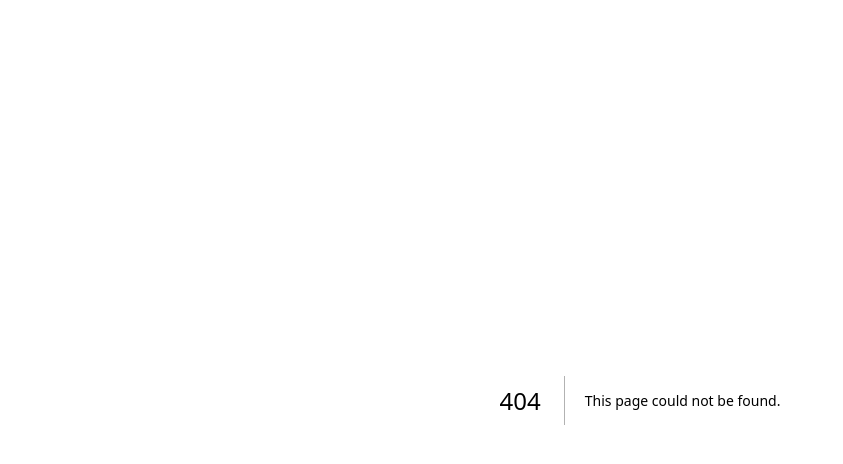
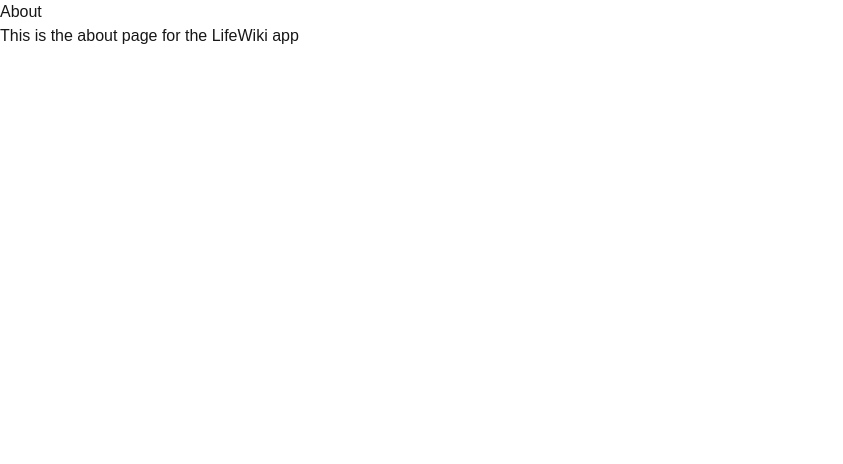
Before and after one commit to nicholasb4711/LifeWiki, a Next.js app: page /about in a window 1280 px wide. Before the commit this address had no page. Shown: the top 464 px of the page, without its empty margins (0-843 px from the left). Built offline with nearby package versions, Linux system fonts and the light colour scheme.

Commit message:
more next practice

```diff
--- /dev/null
+++ b/src/app/about/page.tsx
@@ -0,0 +1,12 @@
+import React from "react"
+
+const AboutPage = () => {
+  return (
+    <div>
+      <h1>About</h1>
+      <p>This is the about page for the LifeWiki app</p>
+    </div>
+  )
+}
+
+export default AboutPage
--- /dev/null
+++ b/src/app/components/hello.tsx
@@ -0,0 +1,10 @@
+"use client"
+
+export default function Hello() {
+    console.log("I am a client component")
+  return (
+    <div>
+        <h1>Hello</h1>
+    </div>
+    )
+}
--- a/src/app/dashboard/layout.tsx
+++ /dev/null
@@ -1,12 +0,0 @@
-export default function DashboardLayout({
-    children, // will be a page or nested layout
-  }: {
-    children: React.ReactNode
-  }) {
-    return (
-      <section>
-        <nav>Dashboard layout</nav>
-        {children}
-      </section>
-    )
-  }
--- a/src/app/dashboard/page.tsx
+++ /dev/null
@@ -1,9 +0,0 @@
-export default function dashboard() {
-    return (
-        <div>
-            <h1>Dashboard Page</h1>
-            {/* Link to home page */}
-            <a href="/">Home</a>
-        </div>
-    )
-}
--- a/src/app/layout.tsx
+++ b/src/app/layout.tsx
@@ -2,19 +2,19 @@
 import localFont from "next/font/local";
 import "./globals.css";
 
-const geistSans = localFont({
-  src: "./fonts/GeistVF.woff",
-  variable: "--font-geist-sans",
-  weight: "100 900",
-});
-const geistMono = localFont({
-  src: "./fonts/GeistMonoVF.woff",
-  variable: "--font-geist-mono",
-  weight: "100 900",
-});
+// const geistSans = localFont({
+//   src: "./fonts/GeistVF.woff",
+//   variable: "--font-geist-sans",
+//   weight: "100 900",
+// });
+// const geistMono = localFont({
+//   src: "./fonts/GeistMonoVF.woff",
+//   variable: "--font-geist-mono",
+//   weight: "100 900",
+// });
 
 export const metadata: Metadata = {
-  title: "Create Next App",
+  title: "Life Wiki",
   description: "Generated by create next app",
 };
 
@@ -26,7 +26,7 @@
   return (
     <html lang="en">
       <body
-        className={`${geistSans.variable} ${geistMono.variable} antialiased`}
+        // className={`${geistSans.variable} ${geistMono.variable} antialiased`}
       >
         {children}
       </body>
--- a/src/app/page.tsx
+++ b/src/app/page.tsx
@@ -1,11 +1,11 @@
-import Image from "next/image";
+import Hello from "../app/components/hello";
 
 export default function Home() {
   return (
     <div>
       <h1>Home Page1</h1>
       {/* Link to dashboard page */}
-      <a href="/dashboard">Dashboard</a>
+      <Hello />
     </div>
   )
 }
```
